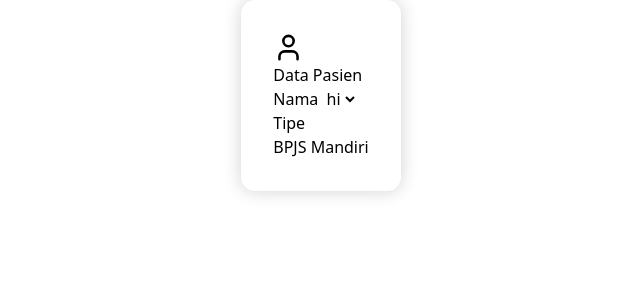
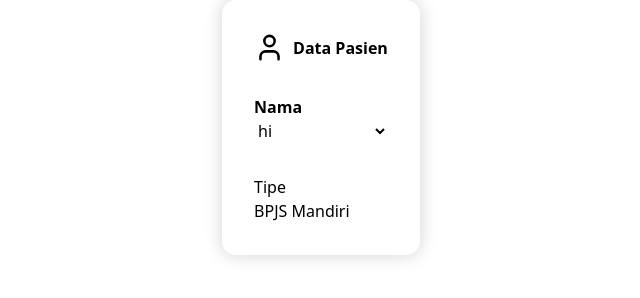
Before and after one commit to vallen-ctrl/Tr-IMK-asdos, a plain HTML site: page pages/pendaftaranPasienBaru/index.html in a window 1280 px wide. Shown: the whole page, without its empty margins (319-959 px from the left). Drawn offline with nearby package versions, Linux system fonts and the light colour scheme.

Commit message:
nambahahin tailwind css config

```diff
--- a/pages/pendaftaranPasienBaru/PendaftaranPasienBaru.css
+++ b/pages/pendaftaranPasienBaru/PendaftaranPasienBaru.css
@@ -4,4 +4,7 @@
     padding: 32px;
     -webkit-box-shadow: 0px 0px 18px 0px rgba(0,0,0,0.18);
     box-shadow: 0px 0px 18px 0px rgba(0,0,0,0.18);
+    display: flex;
+    flex-direction: column;
+    gap: 32px;
 }
--- a/pages/pendaftaranPasienBaru/index.html
+++ b/pages/pendaftaranPasienBaru/index.html
@@ -10,12 +10,12 @@
 <body class="bg-[#H0F3FA] w-full h-screen flex justify-center">
     <div class="max-w-[50vw]">
         <div class="card">
-            <div name="header">
+            <div name="header" class="flex items-center gap-2">
                 <svg xmlns="http://www.w3.org/2000/svg" width="31" height="31" viewBox="0 0 24 24" fill="none" stroke="currentColor" stroke-width="2" stroke-linecap="round" stroke-linejoin="round" class="lucide lucide-user-icon lucide-user"><path d="M19 21v-2a4 4 0 0 0-4-4H9a4 4 0 0 0-4 4v2"/><circle cx="12" cy="7" r="4"/></svg>
-                <span>Data Pasien</span>
+                <span class="font-bold">Data Pasien</span>
             </div>
-            <div>
-                <label for="input nama">Nama</label>
+            <div class="flex flex-col">
+                <label for="input nama" class="font-semibold">Nama</label>
                 <select>
                     <option>hi</option>
                 </select>
```
Also changed, not shown: public/global.css (+11 -0 lines).
